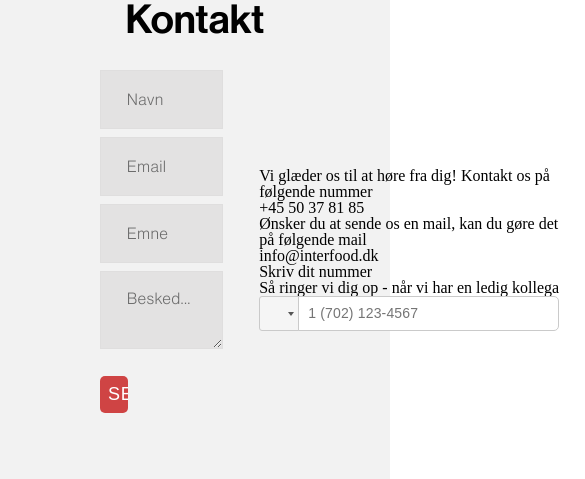
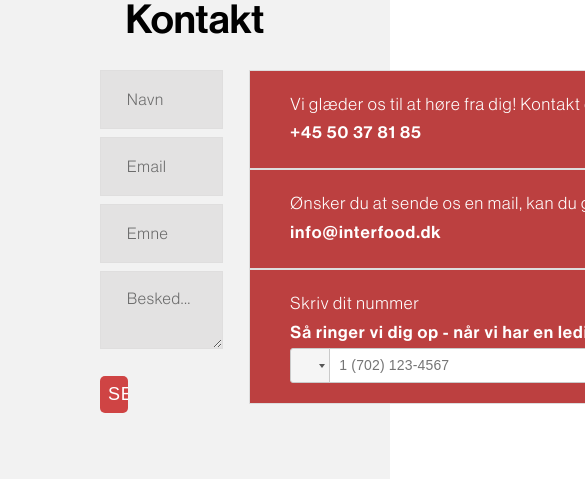
Before and after one commit to MalteKrog/Interfood, a React (Create React App) app: page /contact in a window 390 px wide. Shown: the part 144-623 px from the top of the page, 585 px wide, since content can reach past the window. Built offline with nearby package versions, Linux system fonts and the light colour scheme.

Commit message:
Kontakt siden
Jeg har lavet kontaktensiden færdig. Den mangler at blive responsive :)

```diff
--- a/src/App.css
+++ b/src/App.css
@@ -70,12 +70,11 @@
   position: relative;
   display: flex;
   justify-content: left;
-  align-items: center;
   padding-left: 50px;
 }
 
 .contact-box {
-  max-width: 50%;
+  max-width: 42.5%;
   display: grid;
   justify-content: center;
   align-items: center;
@@ -93,12 +92,9 @@
 }
 
 .right {
-  padding: 25px 40px;
+  padding-left: 5%;
   flex: 50%;
-}
 
-.row{
-  display: flex;
 }
 
 p.success {
@@ -228,11 +224,6 @@ p.success {
   background-color: transparent;
 }
 
-.contactcontainer{
-    display: flex;
-    flex-direction: row;
-    justify-content: space-around;
-}
 
 /* Kontakt bokse */
 .kontaktkort-container{
@@ -316,3 +307,22 @@ iframe{
 }
 
 /* Telefon boks :) */
+
+.box{
+  background-color: #bc4040;
+  border: 1px solid #DDD;
+  width: 550px;
+  height: auto;
+  color: #fff;
+  font-family: "light";
+  font-size: 17px;
+  letter-spacing: 1px;
+  line-height: 1.7;
+  padding: 20px 10px 20px 40px;
+}
+
+
+.box strong {
+  font-weight: 900;
+  font-family: "medium";
+}
--- a/src/components/contact/contact.js
+++ b/src/components/contact/contact.js
@@ -20,7 +20,9 @@ return (
     defaultCountry="DK"
     placeholder="Enter phone number"
     value={value}
-    onChange={setValue}/>
+    onChange={value=>setValue(value)}
+    displayInitialValueAsLocalNumber
+    />
 )
 };
 
@@ -73,20 +75,24 @@ export const Contact = () => {
                  {/* 3 bokse med */}
                  <div className="container">
                     <div className="right">
-                        <div class="box1">Vi glæder os til at høre fra dig! Kontakt os på følgende nummer</div>
+
+                        <div class="box">
+                          <p>Vi glæder os til at høre fra dig! Kontakt os på følgende nummer</p>
                         <strong>+45 50 37 81 85</strong>
-                        <div class="box2">Ønsker du at sende os en mail, kan du gøre det på følgende mail</div>
+                        </div>
+
+                        <div class="box">
+                          <p>Ønsker du at sende os en mail, kan du gøre det på følgende mail</p>
                         <strong>info@interfood.dk</strong>
-                        <div class="box3">Skriv dit nummer</div>
+                        </div>
+
+                        <div class="box">
+                          <p>Skriv dit nummer</p>
                         <strong>Så ringer vi dig op - når vi har en ledig kollega</strong>
-                        <PhoneInput
-                            inputProps={{
-                              country:'dk',
-                              name: 'phone',
-                              required: true,
-                              autoFocus: true
-                            }}
-                          />
+                        <br>
+                        </br>
+                        <PhoneInput />
+                        </div>
                         </div>
                       </div>
             </section>
```
Also changed, not shown: src/components/contact/callus.js (deleted, +0 -14 lines).
